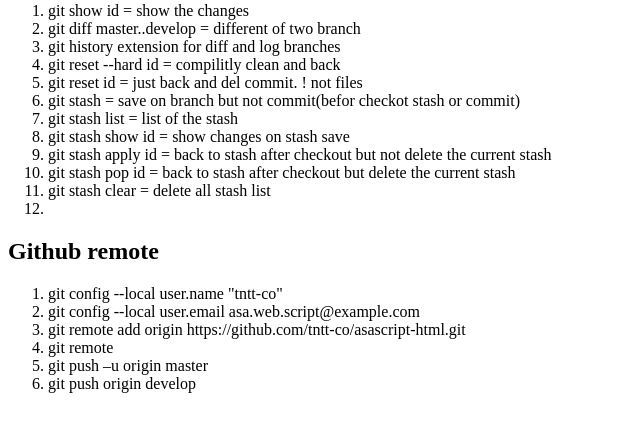
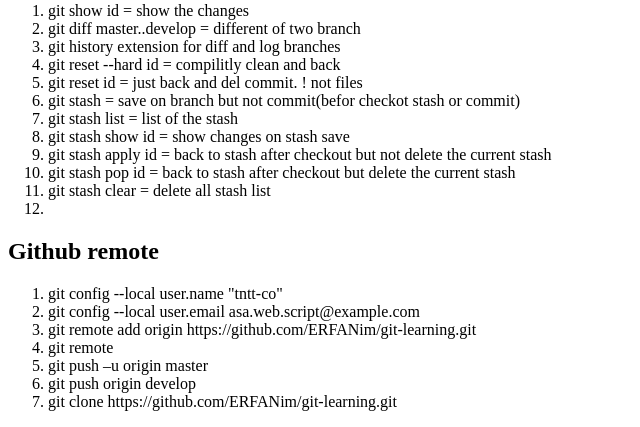
Before and after one commit to ERFANim/git-learning, a PHP site: page /start-git.php in a window 1280 px wide. Shown: the part 1348-1775 px from the top of the page, without its empty margins (0-640 px from the left). Before the commit the page ends 1741 px from the top, so only its background shows below. Run offline with PHP 8.4, Linux system fonts and the light colour scheme.

Commit message:
git-clone

```diff
--- a/start-git.php
+++ b/start-git.php
@@ -113,10 +113,11 @@
     <ol>
        <li>git config --local user.name "tntt-co"</li>
        <li>git config --local user.email asa.web.script@example.com</li>
-       <li>git remote add origin https://github.com/tntt-co/asascript-html.git</li>
+       <li>git remote add origin https://github.com/ERFANim/git-learning.git</li>
        <li>git remote</li>
        <li>git push –u origin master</li>
        <li>git push origin develop</li>
+       <li>git clone https://github.com/ERFANim/git-learning.git</li>
     </ol>
 
 
```
